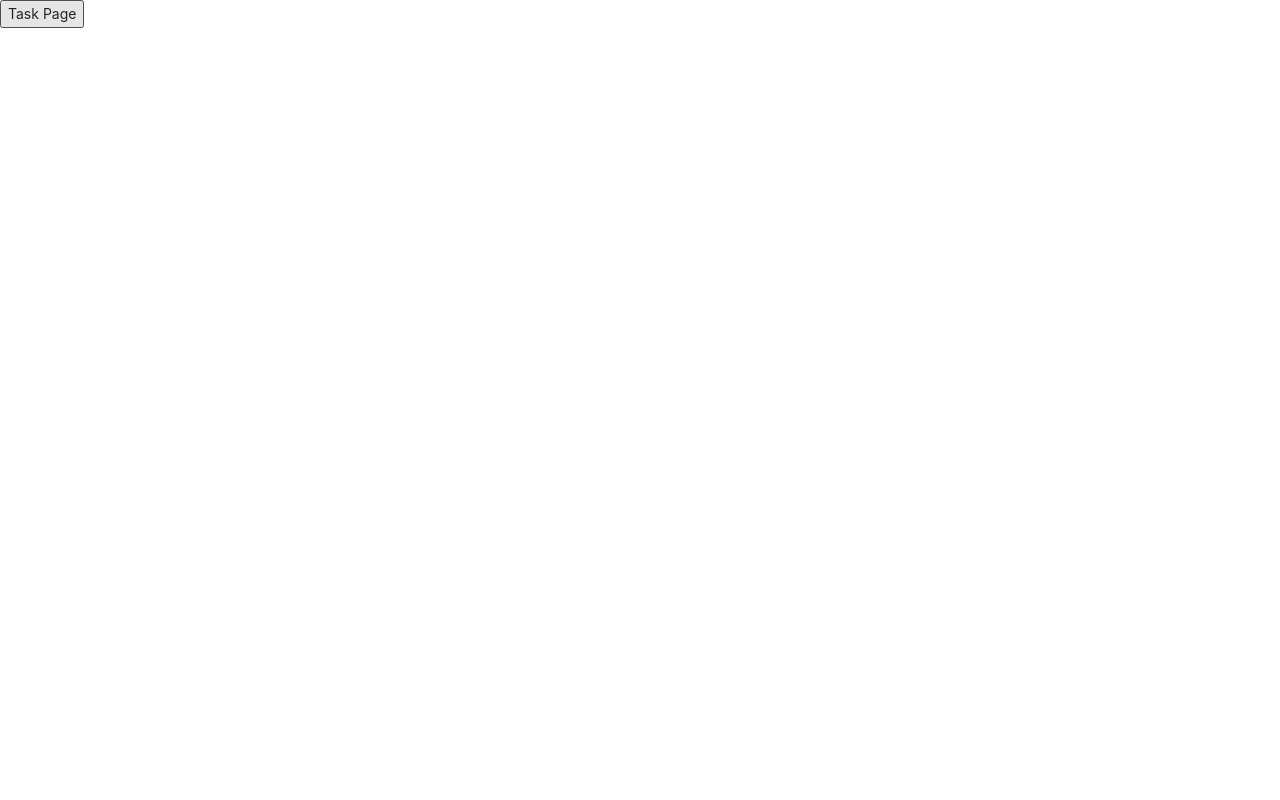
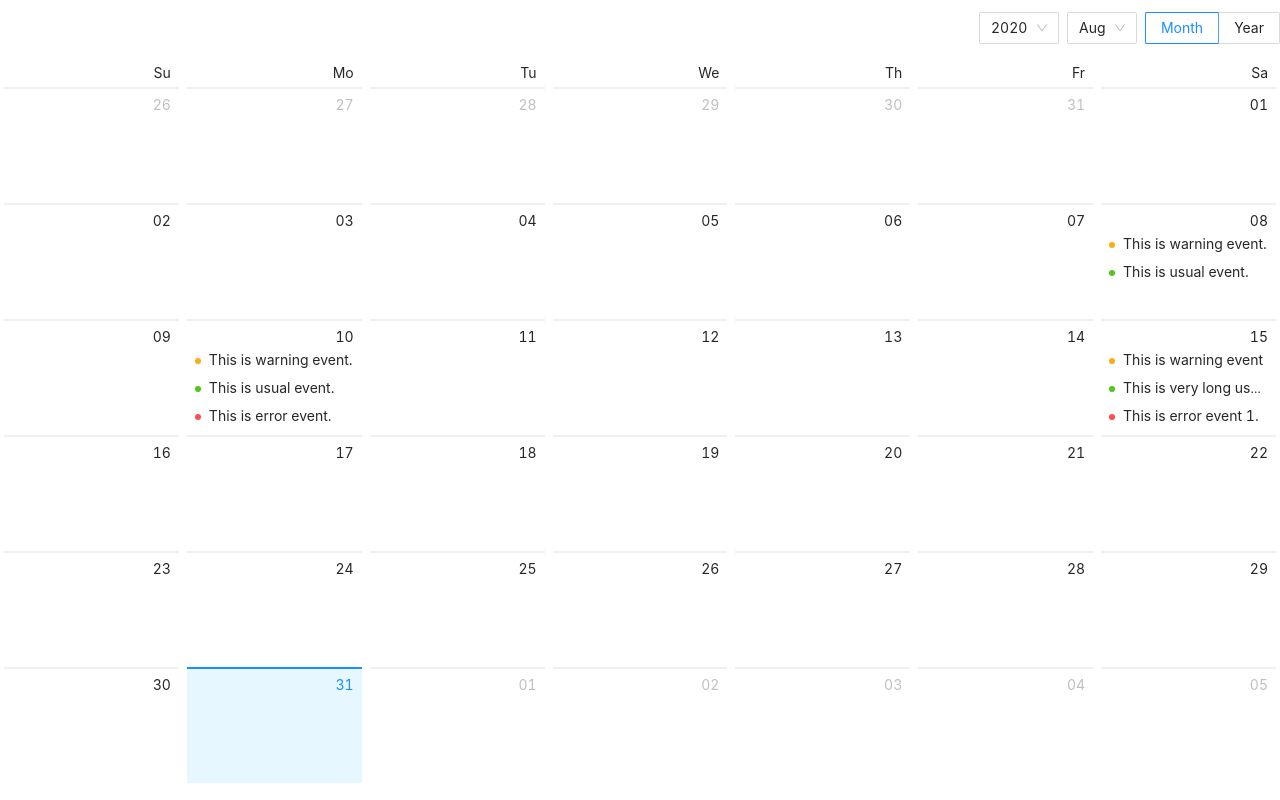
Before and after one commit to Darzamat12/schedule, a React (Create React App) app: page / in a window 1280 px wide. Built offline with nearby package versions, Linux system fonts and the light colour scheme.

Commit message:
feat:add base calendar structure

```diff
--- a/src/App.tsx
+++ b/src/App.tsx
@@ -1,13 +1,14 @@
 import React from 'react';
 import TestTable from './components/TestTable/TestTable';
-import WrappedDemoComponent from './components/TaskPage/TaskPage';
+import Calendar1 from './components/Calendar/Calendar';
+
 //import { connect } from 'react-redux';
 //import {fetchScheduleData} from './redux/actions';
 
 function App() {
   return (
     <div className="App">
-      <WrappedDemoComponent />
+      <Calendar1 />
     </div>
   );
 }
--- a/src/components/Calendar/Calendar.less
+++ b/src/components/Calendar/Calendar.less
@@ -0,0 +1,20 @@
+@import '~antd/dist/antd.less';
+.events {
+  list-style: none;
+  margin: 0;
+  padding: 0;
+}
+.events .ant-badge-status {
+  overflow: hidden;
+  white-space: nowrap;
+  width: 100%;
+  text-overflow: ellipsis;
+  font-size: 12px;
+}
+.notes-month {
+  text-align: center;
+  font-size: 28px;
+}
+.notes-month section {
+  font-size: 28px;
+}
--- a/src/components/Calendar/Calendar.tsx
+++ b/src/components/Calendar/Calendar.tsx
@@ -1,7 +1,68 @@
 import React from 'react';
-
-function Calendar() {
-  return <div className="App"></div>;
+import { Calendar, Badge } from 'antd';
+import './Calendar.less';
+function Calendar1() {
+  return <Calendar dateCellRender={dateCellRender} monthCellRender={monthCellRender} />;
 }
 
-export default Calendar;
+export default Calendar1;
+
+function getListData(value) {
+  let listData;
+  switch (value.date()) {
+    case 8:
+      listData = [
+        { type: 'warning', content: 'This is warning event.' },
+        { type: 'success', content: 'This is usual event.' },
+      ];
+      break;
+    case 10:
+      listData = [
+        { type: 'warning', content: 'This is warning event.' },
+        { type: 'success', content: 'This is usual event.' },
+        { type: 'error', content: 'This is error event.' },
+      ];
+      break;
+    case 15:
+      listData = [
+        { type: 'warning', content: 'This is warning event' },
+        { type: 'success', content: 'This is very long usual event。。....' },
+        { type: 'error', content: 'This is error event 1.' },
+        { type: 'error', content: 'This is error event 2.' },
+        { type: 'error', content: 'This is error event 3.' },
+        { type: 'error', content: 'This is error event 4.' },
+      ];
+      break;
+    default:
+  }
+  return listData || [];
+}
+
+function dateCellRender(value) {
+  const listData = getListData(value);
+  return (
+    <ul className="events">
+      {listData.map((item) => (
+        <li key={item.content}>
+          <Badge status={item.type} text={item.content} />
+        </li>
+      ))}
+    </ul>
+  );
+}
+
+function getMonthData(value) {
+  if (value.month() === 8) {
+    return 1394;
+  }
+}
+
+function monthCellRender(value) {
+  const num = getMonthData(value);
+  return num ? (
+    <div className="notes-month">
+      <section>{num}</section>
+      <span>Backlog number</span>
+    </div>
+  ) : null;
+}
```
